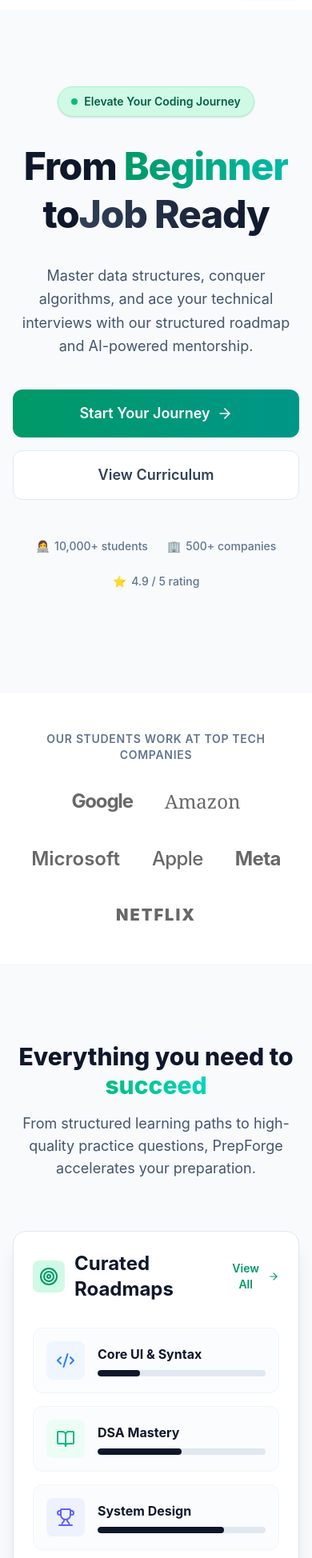
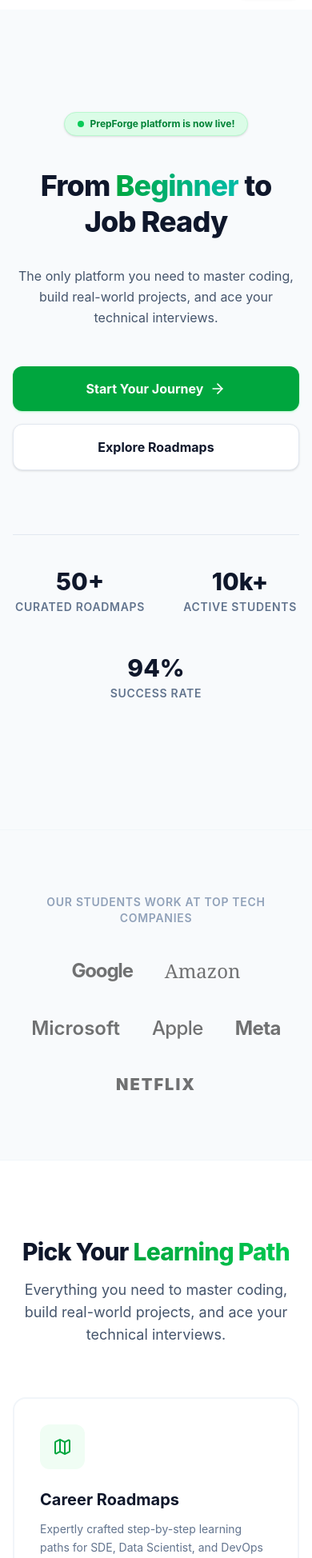
Before and after one commit to ShahanawazKhan-star/PrepForge, a React (Vite) app: page / in a window 390 px wide. Shown: the part 52-2000 px from the top of the page at 80% size. Built offline with nearby package versions, Linux system fonts and the light colour scheme.

Commit message:
Restored original light theme

```diff
--- a/src/components/CompanyLogos.tsx
+++ b/src/components/CompanyLogos.tsx
@@ -11,13 +11,13 @@ const companies = [
 
 export const CompanyLogos = () => {
   return (
-    <div className="py-12 bg-white dark:bg-slate-900 border-y border-slate-100 dark:border-slate-800 transition-colors duration-300">
+    <div className="py-20 bg-slate-50 border-y border-slate-100 transition-colors duration-300">
       <div className="max-w-7xl mx-auto px-4 sm:px-6 lg:px-8">
-        <p className="text-center text-sm font-semibold text-slate-500 dark:text-slate-400 uppercase tracking-wider mb-8">
+        <p className="text-center text-sm font-semibold text-slate-400 uppercase tracking-wider mb-10">
           Our Students Work At Top Tech Companies
         </p>
 
-        <div className="flex flex-wrap justify-center items-center gap-10 md:gap-16 lg:gap-24 opacity-70 hover:opacity-100 transition-opacity duration-500">
+        <div className="flex flex-wrap justify-center items-center gap-10 md:gap-16 lg:gap-24 opacity-60 hover:opacity-100 transition-opacity duration-500">
           {companies.map((company, index) => (
             <motion.div
               key={company.name}
@@ -27,7 +27,7 @@ export const CompanyLogos = () => {
               viewport={{ once: true }}
               className="flex items-center justify-center grayscale hover:grayscale-0 transition-all duration-300 cursor-pointer"
             >
-              <span className={`${company.style} text-slate-800 dark:text-slate-300`}>
+              <span className={`${company.style} text-slate-900`}>
                 {company.name}
               </span>
             </motion.div>
--- a/src/components/Hero.tsx
+++ b/src/components/Hero.tsx
@@ -6,13 +6,11 @@ export const Hero = () => {
   const navigate = useNavigate();
 
   return (
-    <div className="relative overflow-hidden bg-slate-50 pt-24 pb-32 lg:pt-36 lg:pb-40 z-base transition-colors duration-300">
+    <div className="relative overflow-hidden bg-slate-50 pt-32 pb-40 lg:pt-48 lg:pb-56 z-base transition-colors duration-300">
 
-      {/* Background decoration */}
-      <div className="absolute top-0 left-1/2 -translate-x-1/2 w-full max-w-7xl h-full overflow-hidden -z-10 mt-10 pointer-events-none">
-        <div className="absolute -top-[20%] -right-[10%] w-[70%] h-[70%] rounded-full bg-emerald-200/30 blur-3xl opacity-60" />
-        <div className="absolute top-[20%] -left-[10%] w-[50%] h-[50%] rounded-full bg-teal-100/40 blur-3xl opacity-60" />
-      </div>
+      {/* Decorative blobs */}
+      <div className="absolute top-0 right-0 -translate-y-1/2 translate-x-1/4 w-[600px] h-[600px] bg-green-100/50 rounded-full blur-3xl -z-10" />
+      <div className="absolute bottom-0 left-0 translate-y-1/2 -translate-x-1/4 w-[500px] h-[500px] bg-blue-50/50 rounded-full blur-3xl -z-10" />
 
       <div className="max-w-7xl mx-auto px-4 sm:px-6 lg:px-8 relative">
         <div className="text-center max-w-4xl mx-auto">
@@ -22,10 +20,10 @@ export const Hero = () => {
             initial={{ opacity: 0, y: 20 }}
             animate={{ opacity: 1, y: 0 }}
             transition={{ duration: 0.5 }}
-            className="inline-flex items-center gap-2 px-4 py-2 rounded-full bg-emerald-100 text-emerald-800 text-sm font-semibold mb-8 border border-emerald-200 shadow-sm"
+            className="inline-flex items-center gap-2 px-4 py-1.5 rounded-full bg-green-100 text-green-700 text-xs sm:text-sm font-bold mb-10 border border-green-200 shadow-sm"
           >
-            <span className="flex h-2 w-2 rounded-full bg-emerald-500 animate-pulse" />
-            Elevate Your Coding Journey
+            <span className="flex h-2 w-2 rounded-full bg-green-500 animate-pulse" />
+            PrepForge platform is now live!
           </motion.div>
 
           {/* Headline */}
@@ -33,17 +31,13 @@ export const Hero = () => {
             initial={{ opacity: 0, y: 20 }}
             animate={{ opacity: 1, y: 0 }}
             transition={{ duration: 0.5, delay: 0.1 }}
-            className="text-5xl md:text-7xl font-extrabold text-slate-900 tracking-tight mb-8 leading-tight"
+            className="text-4xl sm:text-5xl md:text-6xl lg:text-7xl font-extrabold text-slate-900 tracking-tight mb-8 leading-tight"
           >
             From{' '}
-            <span className="text-transparent bg-clip-text bg-gradient-to-r from-emerald-600 to-teal-500">
+            <span className="text-transparent bg-clip-text bg-gradient-to-r from-green-600 to-teal-500">
               Beginner
             </span>{' '}
-            to
-            <br className="hidden md:block" />
-            <span className="text-transparent bg-clip-text bg-gradient-to-r from-slate-700 to-slate-900">
-              Job Ready
-            </span>
+            to Job Ready
           </motion.h1>
 
           {/* Subtext */}
@@ -51,10 +45,9 @@ export const Hero = () => {
             initial={{ opacity: 0, y: 20 }}
             animate={{ opacity: 1, y: 0 }}
             transition={{ duration: 0.5, delay: 0.2 }}
-            className="text-lg md:text-xl text-slate-600 mb-10 max-w-2xl mx-auto leading-relaxed"
+            className="text-base md:text-xl text-slate-600 mb-12 max-w-2xl mx-auto leading-relaxed"
           >
-            Master data structures, conquer algorithms, and ace your technical interviews
-            with our structured roadmap and AI-powered mentorship.
+            The only platform you need to master coding, build real-world projects, and ace your technical interviews.
           </motion.p>
 
           {/* CTAs */}
@@ -64,36 +57,37 @@ export const Hero = () => {
             transition={{ duration: 0.5, delay: 0.3 }}
             className="flex flex-col sm:flex-row justify-center items-center gap-4"
           >
-            {/* Primary — Emerald */}
             <button
-              onClick={() => navigate('/explore')}
-              className="w-full sm:w-auto px-8 py-4 rounded-xl bg-gradient-to-r from-emerald-600 to-teal-600 text-white font-semibold text-lg hover:from-emerald-500 hover:to-teal-500 hover:shadow-lg hover:shadow-emerald-200 hover:-translate-y-0.5 transition-all flex items-center justify-center gap-2 group"
+              onClick={() => navigate('/roadmaps')}
+              className="w-full sm:w-auto px-8 py-4 rounded-xl bg-green-600 text-white font-bold text-base hover:bg-green-700 hover:shadow-lg hover:-translate-y-0.5 transition-all flex items-center justify-center gap-2 group shadow-sm shadow-green-200"
             >
               Start Your Journey
               <ArrowRight className="w-5 h-5 group-hover:translate-x-1 transition-transform" />
             </button>
-
-            {/* Secondary — Slate outline */}
-            <button className="w-full sm:w-auto px-8 py-4 rounded-xl bg-white text-slate-700 font-semibold text-lg border border-slate-200 hover:bg-slate-50 hover:border-slate-300 hover:shadow-md transition-all">
-              View Curriculum
+            <button
+              onClick={() => navigate('/explore')}
+              className="w-full sm:w-auto px-8 py-4 rounded-xl bg-white text-slate-900 font-bold text-base border border-slate-200 hover:border-slate-300 hover:bg-slate-50 transition-all shadow-sm"
+            >
+              Explore Roadmaps
             </button>
           </motion.div>
 
-          {/* Social proof strip */}
+          {/* Stats */}
           <motion.div
             initial={{ opacity: 0 }}
             animate={{ opacity: 1 }}
             transition={{ duration: 0.5, delay: 0.5 }}
-            className="mt-12 flex flex-wrap items-center justify-center gap-6 text-sm text-slate-500 font-medium"
+            className="mt-20 pt-10 border-t border-slate-200 flex flex-wrap justify-center gap-12"
           >
             {[
-              { emoji: '👩‍💻', text: '10,000+ students' },
-              { emoji: '🏢', text: '500+ companies' },
-              { emoji: '⭐', text: '4.9 / 5 rating' },
-            ].map((item) => (
-              <span key={item.text} className="flex items-center gap-1.5">
-                <span>{item.emoji}</span> {item.text}
-              </span>
+              { label: 'Curated Roadmaps', value: '50+' },
+              { label: 'Active Students', value: '10k+' },
+              { label: 'Success Rate', value: '94%' },
+            ].map((stat) => (
+              <div key={stat.label} className="text-center">
+                <p className="text-3xl font-extrabold text-slate-900 mb-1">{stat.value}</p>
+                <p className="text-sm font-semibold text-slate-500 uppercase tracking-wider">{stat.label}</p>
+              </div>
             ))}
           </motion.div>
         </div>
--- a/src/components/PreviewGrid.tsx
+++ b/src/components/PreviewGrid.tsx
@@ -1,109 +1,115 @@
 import { motion } from 'framer-motion';
-import { ArrowRight, Code2, BookOpen, Trophy, Target, PlayCircle, CheckCircle2 } from 'lucide-react';
+import {
+  Map,
+  Code2,
+  FolderGit2,
+  Briefcase,
+  MonitorPlay,
+  Bot,
+  ArrowRight
+} from 'lucide-react';
+import { useNavigate } from 'react-router-dom';
+
+const features = [
+  {
+    id: 'roadmaps',
+    title: 'Career Roadmaps',
+    description: 'Expertly crafted step-by-step learning paths for SDE, Data Scientist, and DevOps roles.',
+    icon: <Map className="w-6 h-6" />,
+    color: 'green',
+    path: '/roadmaps'
+  },
+  {
+    id: 'coding',
+    title: 'Coding Practice',
+    description: 'Hundreds of curated problems with an integrated editor and instant feedback.',
+    icon: <Code2 className="w-6 h-6" />,
+    color: 'blue',
+    path: '/practice'
+  },
+  {
+    id: 'projects',
+    title: 'Project Section',
+    description: 'Build real-world projects with guided walkthroughs and starter code.',
+    icon: <FolderGit2 className="w-6 h-6" />,
+    color: 'violet',
+    path: '/projects'
+  },
+  {
+    id: 'jobs',
+    title: 'Job Section',
+    description: 'Discover curated job listings, CTC insights, and company hiring patterns.',
+    icon: <Briefcase className="w-6 h-6" />,
+    color: 'amber',
+    path: '/jobs'
+  },
+  {
+    id: 'interviews',
+    title: 'Mock Interviews',
+    description: 'Practice live coding and HR rounds with AI-powered interviewers.',
+    icon: <MonitorPlay className="w-6 h-6" />,
+    color: 'rose',
+    path: '/mock-interviews'
+  },
+  {
+    id: 'ai-mentor',
+    title: 'AI Mentor',
+    description: '24/7 support for code reviews, concept explanations, and career advice.',
+    icon: <Bot className="w-6 h-6" />,
+    color: 'cyan',
+    path: '/ai-mentor'
+  }
+];
 
 export const PreviewGrid = () => {
-  const roadmaps = [
-    { title: 'Core UI & Syntax', icon: Code2, color: 'text-blue-500 dark:text-blue-400', bg: 'bg-blue-50 dark:bg-blue-900/20' },
-    { title: 'DSA Mastery', icon: BookOpen, color: 'text-emerald-500 dark:text-emerald-400', bg: 'bg-emerald-50 dark:bg-emerald-900/20' },
-    { title: 'System Design', icon: Trophy, color: 'text-indigo-500 dark:text-indigo-400', bg: 'bg-indigo-50 dark:bg-indigo-900/20' }
-  ];
+  const navigate = useNavigate();
 
-  const problems = [
-    { name: '1. Two Sum', difficulty: 'Easy', color: 'text-emerald-600 dark:text-emerald-400', bg: 'bg-emerald-100 dark:bg-emerald-900/30' },
-    { name: '206. Reverse Linked List', difficulty: 'Easy', color: 'text-emerald-600 dark:text-emerald-400', bg: 'bg-emerald-100 dark:bg-emerald-900/30' },
-    { name: '146. LRU Cache', difficulty: 'Medium', color: 'text-yellow-600 dark:text-yellow-400', bg: 'bg-yellow-100 dark:bg-yellow-900/30' },
-    { name: '23. Merge k Sorted Lists', difficulty: 'Hard', color: 'text-red-600 dark:text-red-400', bg: 'bg-red-100 dark:bg-red-900/30' },
-  ];
+  const colorMap: Record<string, string> = {
+    green: 'bg-green-50 text-green-600 border-green-100 group-hover:border-green-300',
+    blue: 'bg-blue-50 text-blue-600 border-blue-100 group-hover:border-blue-300',
+    violet: 'bg-violet-50 text-violet-600 border-violet-100 group-hover:border-violet-300',
+    amber: 'bg-amber-50 text-amber-600 border-amber-100 group-hover:border-amber-300',
+    rose: 'bg-rose-50 text-rose-600 border-rose-100 group-hover:border-rose-300',
+    cyan: 'bg-cyan-50 text-cyan-600 border-cyan-100 group-hover:border-cyan-300',
+  };
 
   return (
-    <div className="py-24 bg-slate-50 dark:bg-slate-950 transition-colors duration-300">
+    <section className="py-24 bg-white">
       <div className="max-w-7xl mx-auto px-4 sm:px-6 lg:px-8">
-
         <div className="text-center mb-16">
-          <h2 className="text-3xl md:text-4xl font-extrabold text-slate-900 dark:text-white mb-4">
-            Everything you need to <span className="text-transparent bg-clip-text bg-gradient-to-r from-emerald-500 to-teal-400">succeed</span>
+          <h2 className="text-3xl md:text-5xl font-extrabold text-slate-900 mb-4 tracking-tight">
+            Pick Your <span className="text-transparent bg-clip-text bg-gradient-to-r from-green-600 to-green-500">Learning Path</span>
           </h2>
-          <p className="text-lg text-slate-600 dark:text-slate-400 max-w-2xl mx-auto">
-            From structured learning paths to high-quality practice questions, PrepForge accelerates your preparation.
+          <p className="text-lg text-slate-600 max-w-2xl mx-auto">
+            Everything you need to master coding, build real-world projects, and ace your technical interviews.
           </p>
         </div>
 
-        <div className="grid grid-cols-1 lg:grid-cols-2 gap-10">
-
-          {/* Roadmaps Preview */}
-          <motion.div
-            initial={{ opacity: 0, x: -20 }}
-            whileInView={{ opacity: 1, x: 0 }}
-            transition={{ duration: 0.6 }}
-            viewport={{ once: true }}
-            className="bg-white dark:bg-slate-900 rounded-2xl shadow-xl border border-slate-200 dark:border-slate-800 p-6 sm:p-8"
-          >
-            <div className="flex justify-between items-center mb-8">
-              <div className="flex items-center gap-3">
-                <div className="p-2 bg-emerald-100 dark:bg-emerald-900/40 rounded-lg">
-                  <Target className="w-6 h-6 text-emerald-600 dark:text-emerald-400" />
-                </div>
-                <h3 className="text-2xl font-bold text-slate-900 dark:text-white">Curated Roadmaps</h3>
+        <div className="grid grid-cols-1 md:grid-cols-2 lg:grid-cols-3 gap-8">
+          {features.map((feature, idx) => (
+            <motion.div
+              key={feature.id}
+              initial={{ opacity: 0, y: 20 }}
+              whileInView={{ opacity: 1, y: 0 }}
+              transition={{ duration: 0.5, delay: idx * 0.1 }}
+              viewport={{ once: true }}
+              onClick={() => navigate(feature.path)}
+              className={`group p-8 rounded-2xl border-2 bg-white ${colorMap[feature.color].split(' ').slice(2).join(' ')} border-slate-100 hover:shadow-xl hover:-translate-y-1 transition-all cursor-pointer flex flex-col`}
+            >
+              <div className={`w-14 h-14 rounded-xl ${colorMap[feature.color].split(' ').slice(0, 2).join(' ')} flex items-center justify-center mb-6 group-hover:scale-110 transition-transform`}>
+                {feature.icon}
               </div>
-              <button className="text-emerald-600 dark:text-emerald-400 text-sm font-semibold hover:text-emerald-700 flex items-center gap-1 group">
-                View All <ArrowRight className="w-4 h-4 group-hover:translate-x-1 transition-transform" />
-              </button>
-            </div>
-
-            <div className="space-y-4">
-              {roadmaps.map((item, idx) => (
-                <div key={idx} className="flex items-start gap-4 p-4 rounded-xl border border-slate-100 dark:border-slate-800 bg-slate-50/50 dark:bg-slate-800/50 hover:bg-white dark:hover:bg-slate-800 hover:shadow-md transition-all cursor-pointer">
-                  <div className={`w-12 h-12 rounded-lg ${item.bg} flex items-center justify-center shrink-0`}>
-                    <item.icon className={`w-6 h-6 ${item.color}`} />
-                  </div>
-                  <div className="flex-1 min-w-0 pt-1">
-                    <h4 className="font-bold text-slate-900 dark:text-white mb-2 truncate">{item.title}</h4>
-                    <div className="h-2 w-full bg-slate-200 dark:bg-slate-700 rounded-full overflow-hidden">
-                      <div className="h-full bg-slate-900 dark:bg-emerald-500 rounded-full" style={{ width: `${Math.max(15, (idx + 1) * 25)}%` }}></div>
-                    </div>
-                  </div>
-                </div>
-              ))}
-            </div>
-          </motion.div>
-
-          {/* Top Problems Preview */}
-          <motion.div
-            initial={{ opacity: 0, x: 20 }}
-            whileInView={{ opacity: 1, x: 0 }}
-            transition={{ duration: 0.6, delay: 0.1 }}
-            viewport={{ once: true }}
-            className="bg-white dark:bg-slate-900 rounded-2xl shadow-xl border border-slate-200 dark:border-slate-800 p-6 sm:p-8"
-          >
-            <div className="flex justify-between items-center mb-8">
-              <div className="flex items-center gap-3">
-                <div className="p-2 bg-blue-100 dark:bg-blue-900/40 rounded-lg">
-                  <PlayCircle className="w-6 h-6 text-blue-600 dark:text-blue-400" />
-                </div>
-                <h3 className="text-2xl font-bold text-slate-900 dark:text-white">Top Problems</h3>
+              <h3 className="text-xl font-bold text-slate-900 mb-3">{feature.title}</h3>
+              <p className="text-slate-500 text-sm leading-relaxed mb-6 flex-1">
+                {feature.description}
+              </p>
+              <div className="flex items-center text-sm font-bold text-slate-900 group-hover:text-green-600 transition-colors">
+                Explore Now <ArrowRight className="w-4 h-4 ml-2 group-hover:translate-x-1 transition-transform" />
               </div>
-              <button className="text-blue-600 dark:text-blue-400 text-sm font-semibold hover:text-blue-700 flex items-center gap-1 group">
-                Practice <ArrowRight className="w-4 h-4 group-hover:translate-x-1 transition-transform" />
-              </button>
-            </div>
-
-            <div className="space-y-3">
-              {problems.map((prob, idx) => (
-                <div key={idx} className="flex items-center justify-between p-4 rounded-xl border border-slate-100 dark:border-slate-800 bg-slate-50/50 dark:bg-slate-800/50 hover:bg-white dark:hover:bg-slate-800 hover:shadow-md transition-all cursor-pointer group">
-                  <div className="flex items-center gap-3 min-w-0">
-                    <CheckCircle2 className={`w-5 h-5 ${idx === 0 ? 'text-emerald-500' : 'text-slate-300 dark:text-slate-600'}`} />
-                    <span className="font-medium text-slate-900 dark:text-slate-100 truncate">{prob.name}</span>
-                  </div>
-                  <span className={`text-xs font-bold px-2.5 py-1 rounded-md ${prob.bg} ${prob.color}`}>
-                    {prob.difficulty}
-                  </span>
-                </div>
-              ))}
-            </div>
-          </motion.div>
-
+            </motion.div>
+          ))}
         </div>
       </div>
-    </div>
+    </section>
   );
 };
--- a/src/index.css
+++ b/src/index.css
@@ -8,8 +8,8 @@
   --z-overlay: 900;
   --z-modal: 1000;
   /* PrepForge brand colors */
-  --color-brand-primary: #10b981;   /* emerald-500 */
-  --color-brand-dark:    #059669;   /* emerald-600 */
+  --color-brand-primary: #22c55e;   /* green-500   */
+  --color-brand-dark:    #16a34a;   /* green-600   */
   --color-brand-slate:   #334155;   /* slate-700   */
 
 }
--- a/src/pages/Explore.tsx
+++ b/src/pages/Explore.tsx
@@ -29,10 +29,10 @@ const features = [
     description:
       'Follow expertly crafted, step-by-step learning paths tailored to your target role — SDE, Data Scientist, DevOps, and more.',
     icon: <Map className="w-7 h-7" />,
-    gradient: 'from-emerald-500 to-teal-500',
-    lightBg: 'bg-emerald-50',
-    lightText: 'text-emerald-700',
-    borderHover: 'hover:border-emerald-300',
+    gradient: 'from-green-500 to-green-600',
+    lightBg: 'bg-green-50',
+    lightText: 'text-green-700',
+    borderHover: 'hover:border-green-300',
     cta: 'Explore Roadmaps',
     path: '/roadmaps',
   },
@@ -150,7 +150,7 @@ const AuthToast = ({ show, onClose, onLogin }: ToastProps) => (
             <div className="flex items-center gap-2 mt-3">
               <button
                 onClick={onLogin}
-                className="flex items-center gap-1.5 px-4 py-1.5 rounded-lg bg-gradient-to-r from-emerald-600 to-teal-600 text-white text-xs font-bold hover:opacity-90 transition shadow"
+                className="flex items-center gap-1.5 px-4 py-1.5 rounded-lg bg-gradient-to-r from-green-600 to-green-700 text-white text-xs font-bold hover:opacity-90 transition shadow"
               >
                 <LogIn className="w-3 h-3" /> Sign In Now
               </button>
@@ -178,7 +178,7 @@ const AuthToast = ({ show, onClose, onLogin }: ToastProps) => (
           animate={{ scaleX: 0 }}
           transition={{ duration: 4, ease: 'linear' }}
           style={{ originX: 0 }}
-          className="h-1 bg-gradient-to-r from-emerald-500 to-teal-400 rounded-full mt-1.5 mx-1"
+          className="h-1 bg-gradient-to-r from-green-500 to-green-400 rounded-full mt-1.5 mx-1"
         />
       </motion.div>
     )}
@@ -244,7 +244,7 @@ export const Explore = () => {
         <div className="relative overflow-hidden bg-white border-b border-slate-100">
           {/* Background blobs */}
           <div className="absolute inset-0 pointer-events-none overflow-hidden">
-            <div className="absolute -top-20 -right-20 w-96 h-96 rounded-full bg-emerald-100/60 blur-3xl" />
+            <div className="absolute -top-20 -right-20 w-96 h-96 rounded-full bg-green-100/60 blur-3xl" />
             <div className="absolute -bottom-20 -left-20 w-80 h-80 rounded-full bg-blue-100/50 blur-3xl" />
           </div>
 
@@ -252,7 +252,7 @@ export const Explore = () => {
             {/* Back link */}
             <button
               onClick={() => navigate('/')}
-              className="inline-flex items-center gap-1.5 text-sm font-semibold text-slate-500 hover:text-emerald-600 transition mb-8"
+              className="inline-flex items-center gap-1.5 text-sm font-semibold text-slate-500 hover:text-green-600 transition mb-8"
             >
               <ChevronLeft className="w-4 h-4" /> Back to Home
             </button>
@@ -263,9 +263,9 @@ export const Explore = () => {
                 initial={{ opacity: 0, scale: 0.85 }}
                 animate={{ opacity: 1, scale: 1 }}
                 transition={{ duration: 0.4 }}
-                className="inline-flex items-center gap-2 px-4 py-2 rounded-full bg-emerald-100 text-emerald-800 text-sm font-semibold mb-6 border border-emerald-200 shadow-sm"
+                className="inline-flex items-center gap-2 px-4 py-2 rounded-full bg-green-100 text-green-800 text-sm font-semibold mb-6 border border-green-200 shadow-sm"
               >
-                <Sparkles className="w-4 h-4 text-emerald-600" />
+                <Sparkles className="w-4 h-4 text-green-600" />
                 Everything you need to get hired
               </motion.div>
 
@@ -276,7 +276,7 @@ export const Explore = () => {
                 className="text-4xl md:text-6xl font-extrabold text-slate-900 tracking-tight leading-tight mb-5"
               >
                 Explore{' '}
-                <span className="text-transparent bg-clip-text bg-gradient-to-r from-emerald-600 to-teal-500">
+                <span className="text-transparent bg-clip-text bg-gradient-to-r from-green-600 to-green-500">
                   PrepForge
                 </span>
               </motion.h1>
```
Also changed, not shown: src/components/Navbar.tsx (+5 -5 lines), src/pages/CodingPractice.tsx (+57 -57 lines), src/pages/Dashboard.tsx (+23 -23 lines), src/pages/Login.tsx (+18 -18 lines), src/pages/Roadmaps.tsx (+43 -43 lines).
